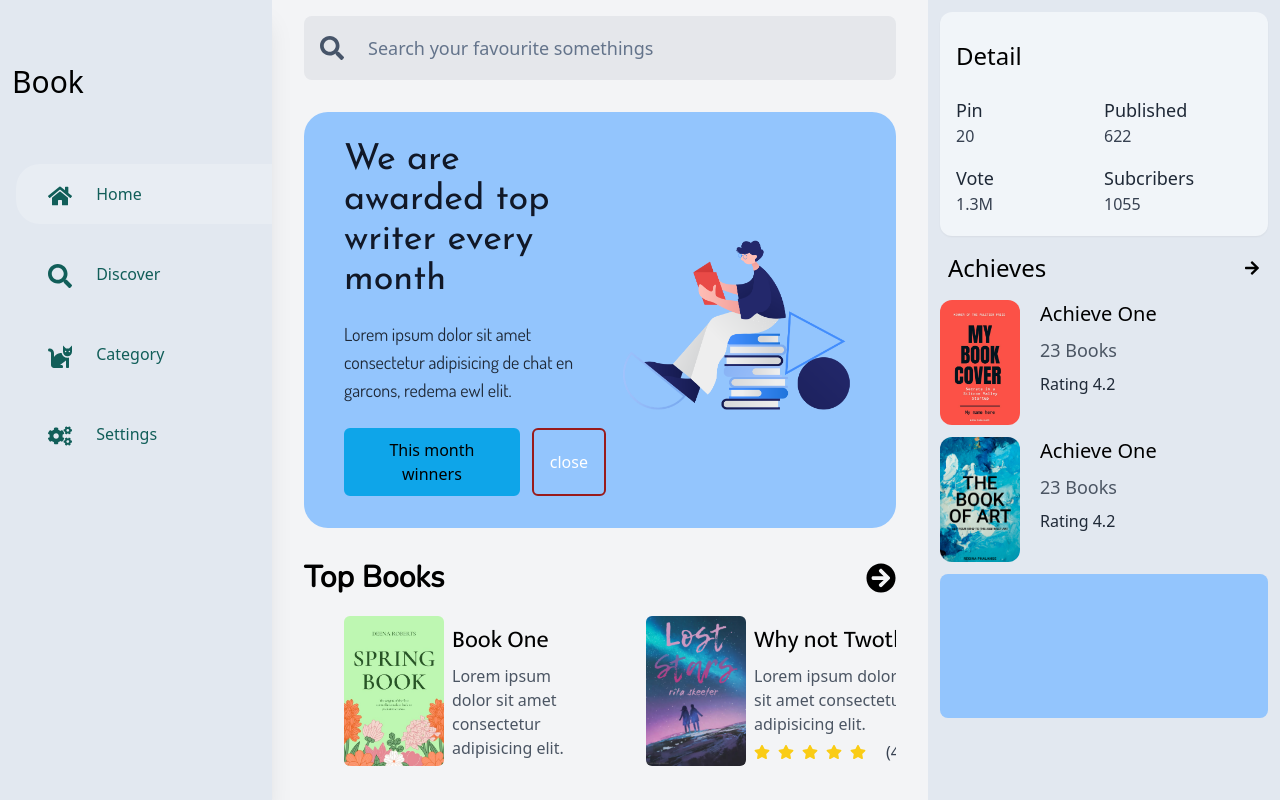
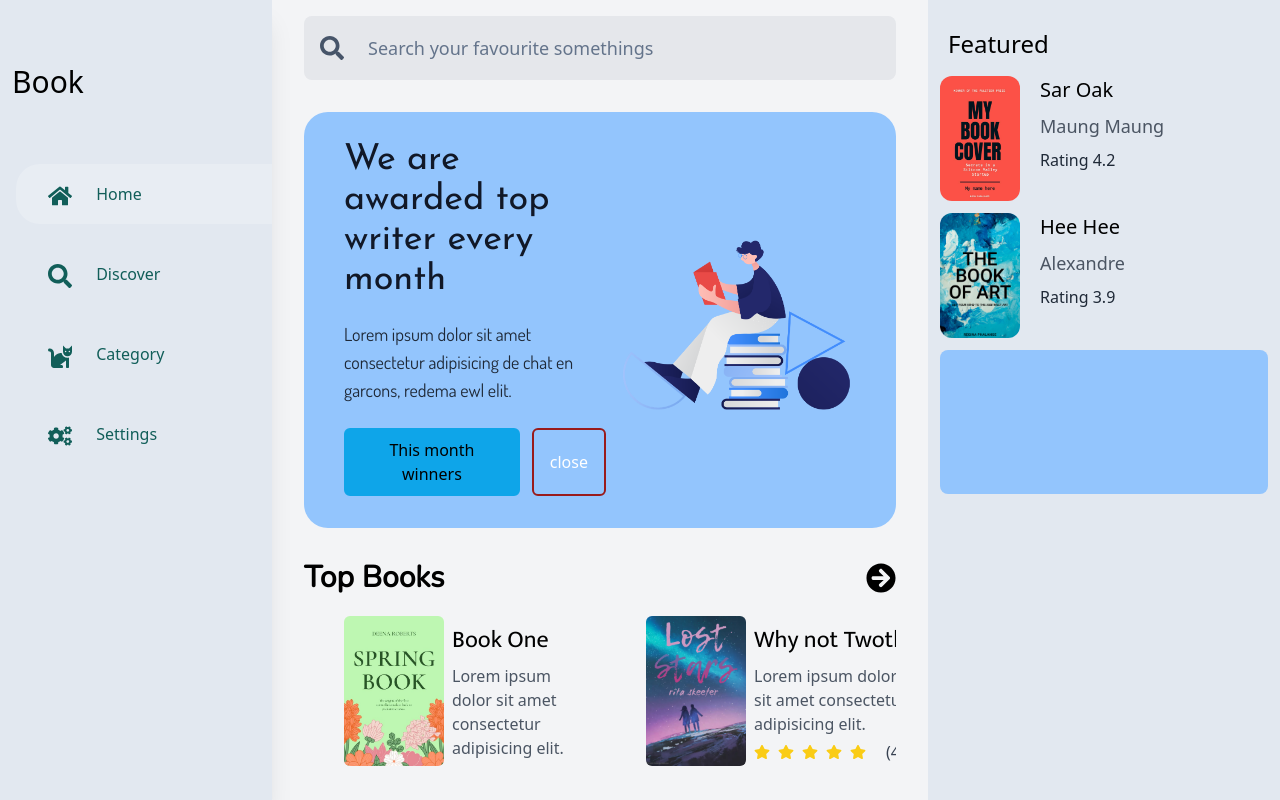
Before and after one commit to py4ephyopaing/book-app, a React (Vite) app: page / in a window 1280 px wide. Shown: the top 800 px of the page. Built offline with nearby package versions, Linux system fonts and the light colour scheme.

Commit message:
Remove unwanted

```diff
--- a/src/components/ASide.jsx
+++ b/src/components/ASide.jsx
@@ -12,48 +12,28 @@ export default function ASide({ showAside, setShowAside }) {
     })}>
 
 
-        <div className="md:hidden absolute top-0 left-0 px-2 py-6 rounded-ee-3xl bg-gray-600" onClick={() => setShowAside(false)}>
+        <div className="md:hidden absolute top-0 left-0 px-2 py-6 rounded-ee-3xl bg-gray-600/20" onClick={() => setShowAside(false)}>
             <FaArrowRight className=" text-white dark:text-white" />
         </div>
 
         <div className="px-3 py-3">
-            <div className='bg-slate-100 shadow-sm dark:shadow-none dark:bg-slate-700 rounded-xl w-full py-3 px-2'>
-                <p className="text-2xl text-black dark:text-white py-4 px-2 font-medium">Detail</p>
-                <div className="grid grid-cols-2 grid-rows-2 p-2 gap-y-4">
-                    <div>
-                        <p className="text-lg text-gray-800 dark:text-gray-200 font-medium">Pin</p>
-                        <p className="text-md text-gray-700 dark:text-gray-100 font-medium">20</p>
-                    </div>
-                    <div>
-                        <p className="text-lg text-gray-800 dark:text-gray-200 font-medium">Published</p>
-                        <p className="text-md text-gray-700 dark:text-gray-100 font-medium">622</p>
-                    </div>
-                    <div>
-                        <p className="text-lg text-gray-800 dark:text-gray-200 font-medium">Vote</p>
-                        <p className="text-md text-gray-700 dark:text-gray-100 font-medium">1.3M</p>
-                    </div>
-                    <div>
-                        <p className="text-lg text-gray-800 dark:text-gray-200 font-medium">Subcribers</p>
-                        <p className="text-md text-gray-700 dark:text-gray-100 font-medium">1055</p>
-                    </div>
-                </div>
-            </div>
 
-            <p className="text-black dark:text-white px-2 py-4 flex justify-between font-medium"><span className="text-2xl">Achieves</span> <span className="hover:text-blue-400 my-2"><FaArrowRight className="w-4 h-4" /></span></p>
+
+            <p className="text-black dark:text-white px-2 py-4 flex justify-between font-medium"><span className="text-2xl">Featured</span></p>
             <div className="w-full flex gap-5 items-start mb-3">
                 <img src="/achieve_cv (1).jpg" alt="wer" className="bg-red-200 dark:bg-red-600 w-[80px] h-[125px] object-cover rounded-xl" />
                 <div>
-                    <p className="text-xl text-black dark:text-white font-medium">Achieve One</p>
-                    <p className="text-lg text-gray-600 dark:text-gray-400 py-2">23 Books</p>
+                    <p className="text-xl text-black dark:text-white font-medium">Sar Oak</p>
+                    <p className="text-lg text-gray-600 dark:text-gray-400 py-2">Maung Maung</p>
                     <p className="text-md text-gray-800 dark:text-gray-200">Rating 4.2</p>
                 </div>
             </div>
             <div className="w-full flex gap-5 items-start mb-3">
                 <img src="/achieve_cv (2).jpg" alt="wer" className="bg-red-200 dark:bg-red-600 w-[80px] h-[125px] object-cover rounded-xl" />
                 <div>
-                    <p className="text-xl text-black dark:text-white font-medium">Achieve One</p>
-                    <p className="text-lg text-gray-600 dark:text-gray-400 py-2">23 Books</p>
-                    <p className="text-md text-gray-800 dark:text-gray-200">Rating 4.2</p>
+                    <p className="text-xl text-black dark:text-white font-medium">Hee Hee</p>
+                    <p className="text-lg text-gray-600 dark:text-gray-400 py-2">Alexandre</p>
+                    <p className="text-md text-gray-800 dark:text-gray-200">Rating 3.9</p>
                 </div>
             </div>
             <div className="w-full bg-blue-300 text-xl text-center my-2 h-36 rounded-lg">
```
Also changed, not shown: 1 other file (tests, documents, lock files or other folders).
